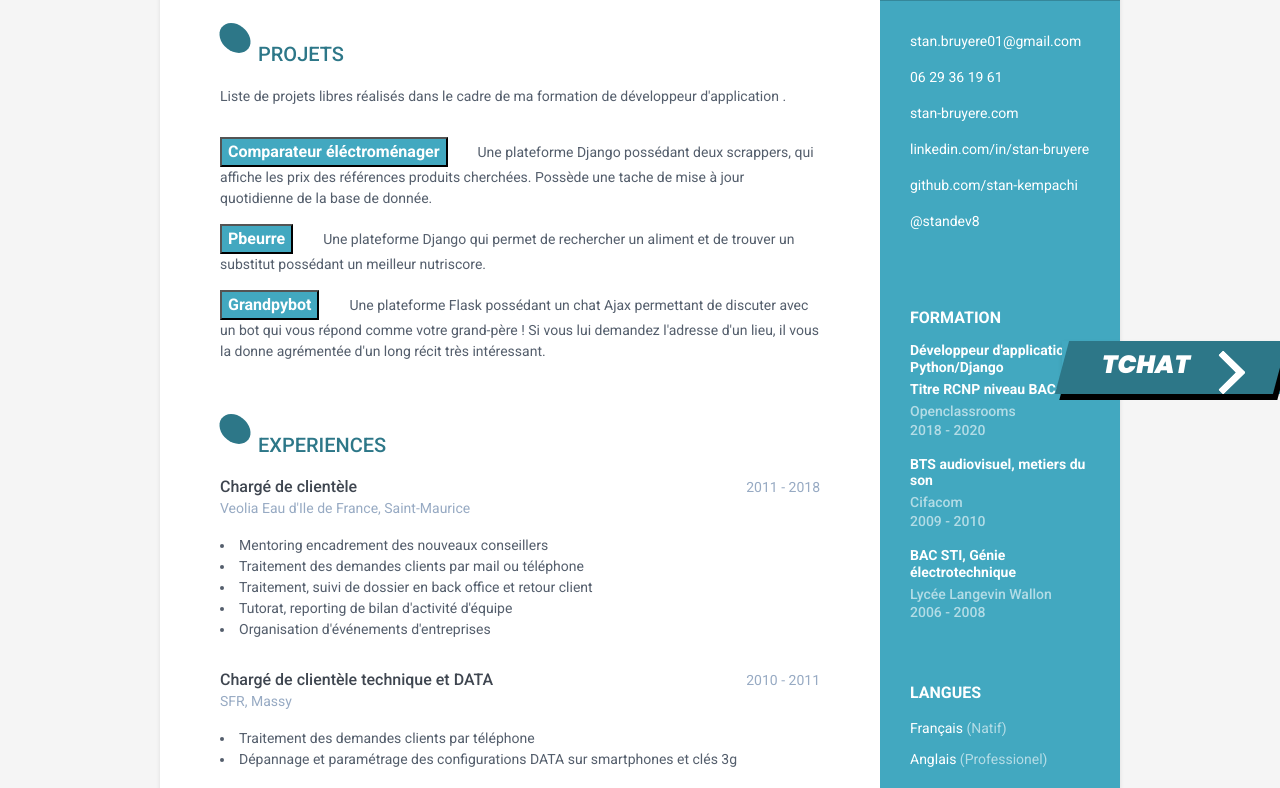
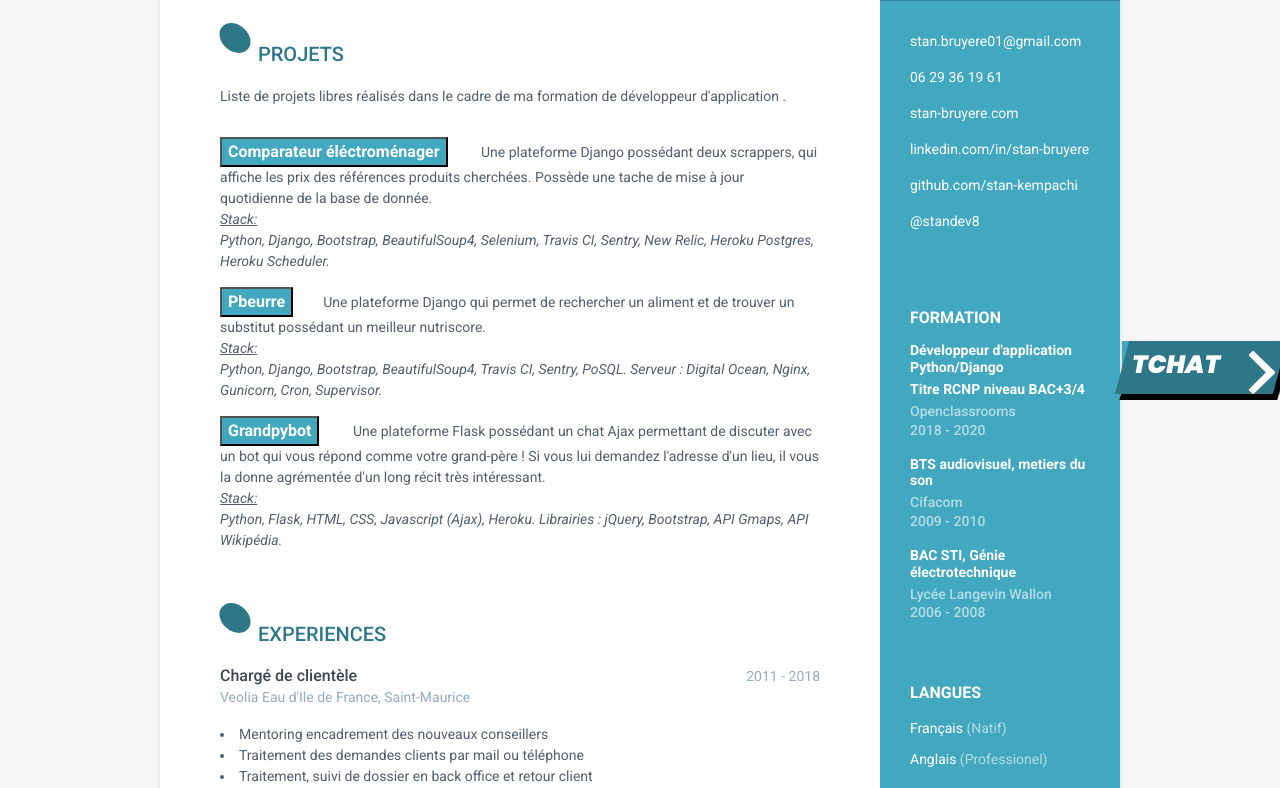
Before and after one commit to stan-kempachi/CV, a Flask app: page / in a window 1280 px wide. Shown: the part 406-1194 px from the top of the page. Run offline with Flask 2, Linux system fonts and the light colour scheme; some libraries are stand-ins or nearby versions.

Commit message:
refonte, mise en page

```diff
--- a/CV/static/assets/css/style.css
+++ b/CV/static/assets/css/style.css
@@ -17,7 +17,7 @@
 
 .cta {
     display: flex;
-    padding: 5px 40px;
+    padding: 5px 10px;
     text-decoration: none;
     font-family: 'Poppins', sans-serif;
     font-size: 25px;
--- a/CV/templates/index.html
+++ b/CV/templates/index.html
@@ -113,13 +113,28 @@
                     <p>Liste de projets libres réalisés dans le cadre de ma formation de développeur d'application  .</p>
                 </div><!--//intro-->
                 <div class="item">
-                    <button style="background-color:#42A8C0"><span class="project-title"><a href="https://www.dropbox.com/s/4yhm4n6byapmhb7/demo%20cv%20comparateur%20%28online-video-cutter.com%29.mp4?dl=0" target="_blank"><b>Comparateur éléctroménager</b></a></span></button><span class="project-tagline">Une plateforme Django possédant deux scrappers, qui affiche les prix des références produits cherchées. Possède une tache de mise à jour quotidienne de la base de donnée.</span>
+                    <button style="background-color:#42A8C0"><span class="project-title">
+                        <a href="https://www.dropbox.com/s/4yhm4n6byapmhb7/demo%20cv%20comparateur%20%28online-video-cutter.com%29.mp4?dl=0" target="_blank">
+                            <b>Comparateur éléctroménager</b></a></span></button>
+                    <span class="project-tagline">Une plateforme Django possédant deux scrappers, qui affiche les prix
+                        des références produits cherchées. Possède une tache de mise à jour quotidienne de la base de donnée.<br>
+                    <u><i>Stack:</i></u> <br>
+                        <i>Python, Django, Bootstrap, BeautifulSoup4, Selenium, Travis CI, Sentry, New Relic, Heroku Postgres, Heroku Scheduler.</i></span>
                 </div><!--//item-->
                 <div class="item">
-                    <button style="background-color:#42A8C0"><span class="project-title"><a href="https://pbeurre.herokuapp.com/pbeurre/" target="_blank"><b>Pbeurre</b></a></span></button><span class="project-tagline">Une plateforme Django qui permet de rechercher un aliment et de trouver un substitut possédant un meilleur nutriscore. </span>
+                    <button style="background-color:#42A8C0"><span class="project-title"><a href="https://pbeurre.herokuapp.com/pbeurre/" target="_blank"><b>Pbeurre</b></a></span>
+                    </button><span class="project-tagline">Une plateforme Django qui permet de rechercher un aliment et de trouver un
+                    substitut possédant un meilleur nutriscore.
+                    <br><u><i>Stack:</i></u> <br>
+                        <i>Python, Django, Bootstrap, BeautifulSoup4, Travis CI, Sentry, PoSQL. Serveur : Digital Ocean, Nginx, Gunicorn, Cron, Supervisor.</i></span>
                 </div><!--//item-->
                 <div class="item">
-                    <button style="background-color:#42A8C0"><span class="project-title"><a href="https://grandpyrobot.herokuapp.com/" target="_blank"><b>Grandpybot</b></a></span></button><span class="project-tagline">Une plateforme Flask possédant un chat Ajax permettant de discuter avec un bot qui vous répond comme votre grand-père ! Si vous lui demandez l'adresse d'un lieu, il vous la donne agrémentée d'un long récit très intéressant.</span>
+                    <button style="background-color:#42A8C0"><span class="project-title"><a href="https://grandpyrobot.herokuapp.com/" target="_blank"><b>Grandpybot</b></a></span></button>
+                    <span class="project-tagline">Une plateforme Flask possédant un chat Ajax permettant de discuter avec un bot
+                        qui vous répond comme votre grand-père ! Si vous lui demandez l'adresse d'un lieu, il vous la
+                        donne agrémentée d'un long récit très intéressant.
+                        <br><u><i>Stack:</i></u> <br>
+                        <i>Python, Flask, HTML, CSS, Javascript (Ajax), Heroku. Librairies : jQuery, Bootstrap, API Gmaps, API Wikipédia.</i></span>
                 </div><!--//item-->
 
             </section><!--//section-->
```
